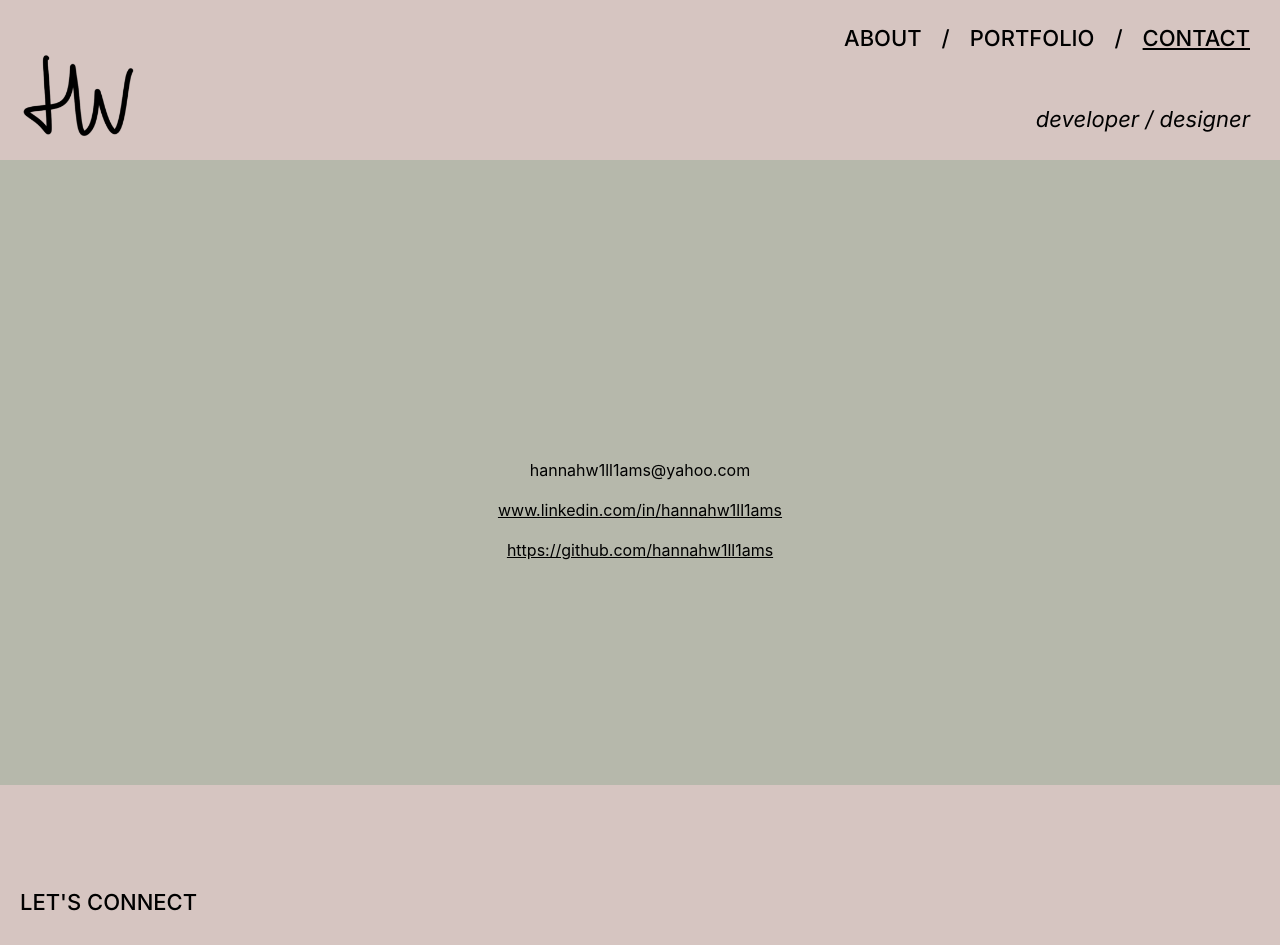
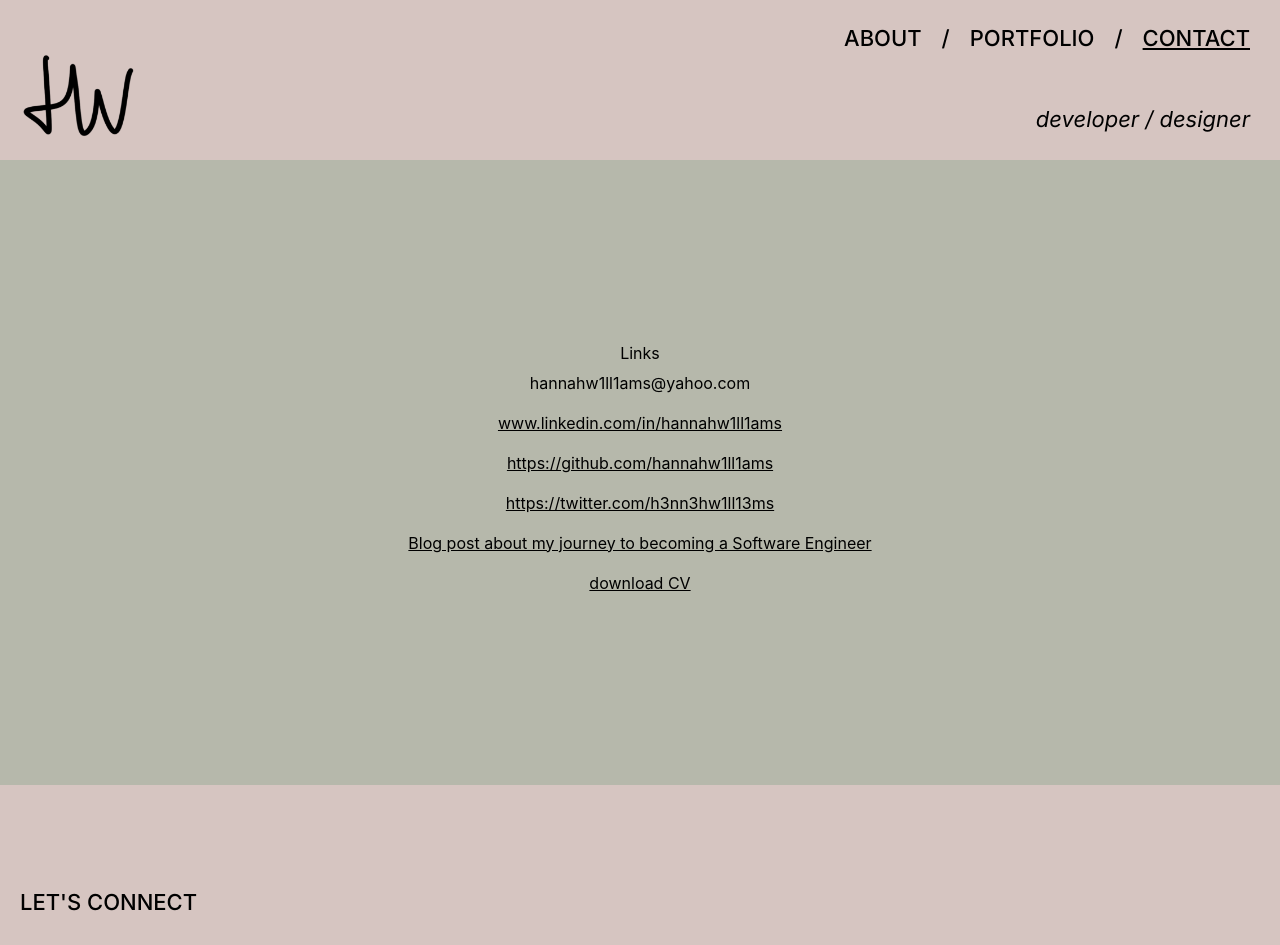
Before and after one commit to hannahw1ll1ams/portfolio, a React (Create React App) app: page /contact in a window 1280 px wide. Built offline with nearby package versions, Linux system fonts and the light colour scheme.

Commit message:
add links to contact page, added cd pdf

```diff
--- a/src/Pages/ContactPage.js
+++ b/src/Pages/ContactPage.js
@@ -1,14 +1,22 @@
 import React from "react";
 import '../css/contactPage.css'
+import pdf from "../Documents/HannahWilliamsCV.pdf"
+
 
 
 export default function IllustrationsPageContactPage() {
     return (
         <div className="outerContainer">
             <div className='contactContainer'>
+                <p>Links</p>
                 <p className="mediaLink">hannahw1ll1ams@yahoo.com</p>
                 <a className="mediaLink" href="www.linkedin.com/in/hannahw1ll1ams" target="_blank">www.linkedin.com/in/hannahw1ll1ams</a>
                 <a className="mediaLink" href="https://github.com/hannahw1ll1ams" target="_blank">https://github.com/hannahw1ll1ams</a>
+
+                <a className="mediaLink" href="https://twitter.com/h3nn3hw1ll13ms" target="_blank">https://twitter.com/h3nn3hw1ll13ms</a>
+                <a className="mediaLink" href="https://medium.com/footasylum-tech/how-i-got-here-hannah-williams-software-engineer-7068c9216722" target="_blank">Blog post about my journey to becoming a Software Engineer</a>
+
+                <a className="mediaLink" href={pdf}>download CV</a>
             </div>
         </div>
     );
--- a/src/css/contactPage.css
+++ b/src/css/contactPage.css
@@ -4,7 +4,7 @@
 }
 
 .contactContainer {
-    height: 700px;
+    height: 625px;
     display: flex;
     flex-direction: column;
     justify-content: center;
```
Also changed, not shown: 1 other file (tests, documents, lock files or other folders).
